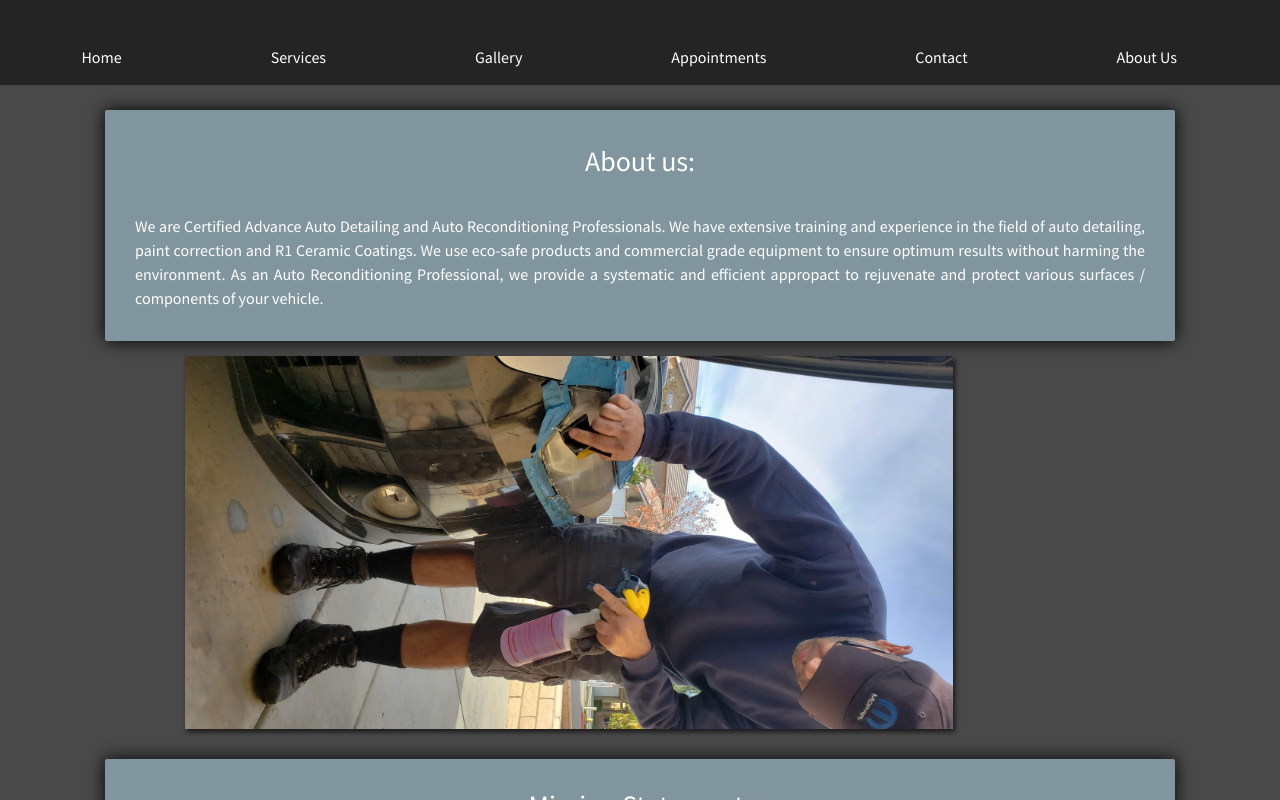
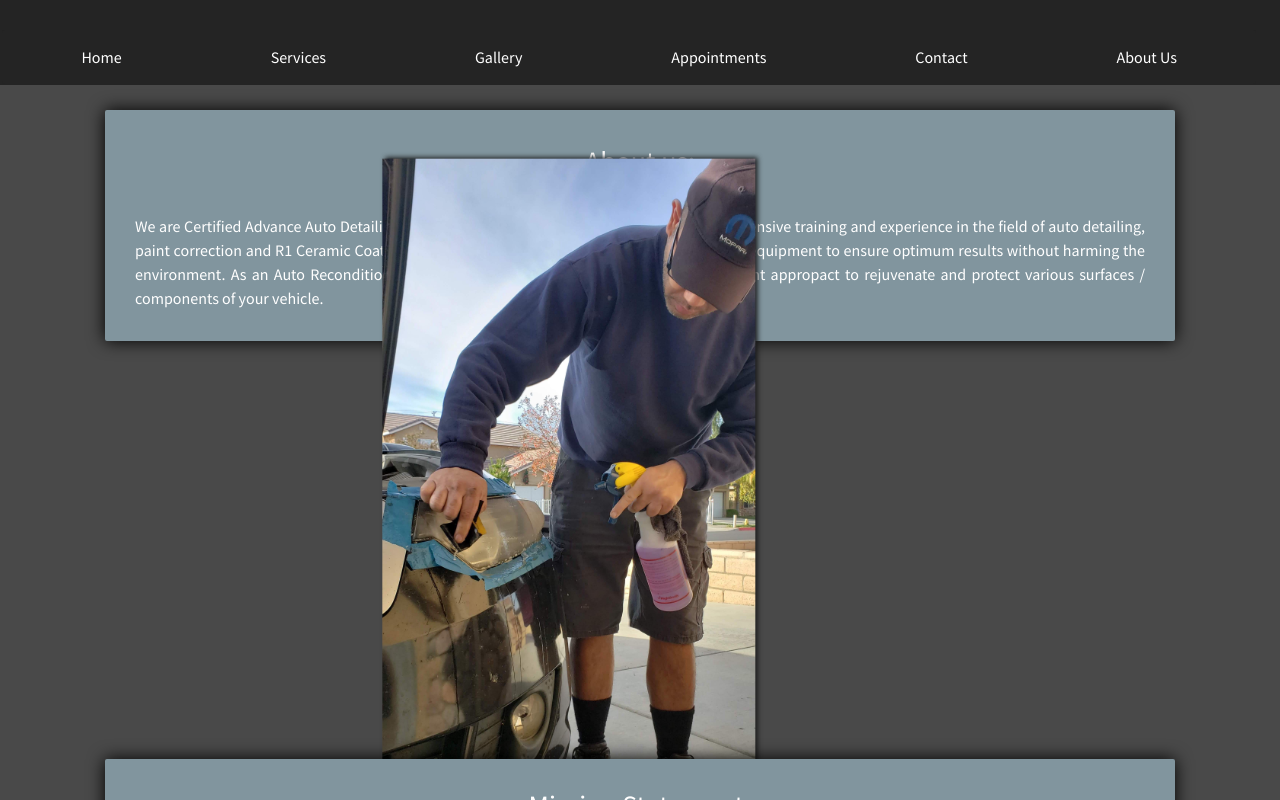
Before and after one commit to mlnemenzo/the-works, a React (Create React App) app: page /about-us in a window 1280 px wide. Shown: the top 800 px of the page. Built offline with nearby package versions, Linux system fonts and the light colour scheme.

Commit message:
init commit

```diff
--- a/src/App.css
+++ b/src/App.css
@@ -379,6 +379,10 @@ tr:nth-child(even) {
   margin-top: 15px
 }
 
+.about-image {
+  transform: rotate(270deg)
+}
+
 /* ////////////////////////////////// contact ///////////////////////////////////////// */
 
 .call, .email, .availability {
--- a/src/components/about-us.js
+++ b/src/components/about-us.js
@@ -15,7 +15,7 @@ class AboutUs extends Component {
                     <p className= "about-statment justify-content-center">We are Certified Advance Auto Detailing and Auto Reconditioning Professionals.  We have extensive training and experience in the field of auto detailing, paint correction and R1 Ceramic Coatings.  We use eco-safe products and commercial grade equipment to ensure optimum results without harming the environment.  As an Auto Reconditioning Professional, we provide a systematic and efficient appropact to rejuvenate and protect various surfaces / components of your vehicle.</p>
                 </div>
                 <div className="about-img col-12 justify-content-center">
-                    <img src={mike} alt="no img available"/>
+                    <img className="about-image" src={mike} alt="no img available"/>
                 </div>
                 <div className="mission-statement col-12">
                     <h3 className="statement text-center">Mission Statement: </h3>
--- a/src/components/gallery.js
+++ b/src/components/gallery.js
@@ -11,7 +11,6 @@ import fj2 from '../assets/images/fj_passenger.jpg';
 import acura from '../assets/images/acura.jpg';
 import before from '../assets/images/before.jpg';
 import after from '../assets/images/after.jpg';
-import mike from '../assets/images/mike.jpg'
 
 // const styles = { height: 400, width: "100%" };
 
```
